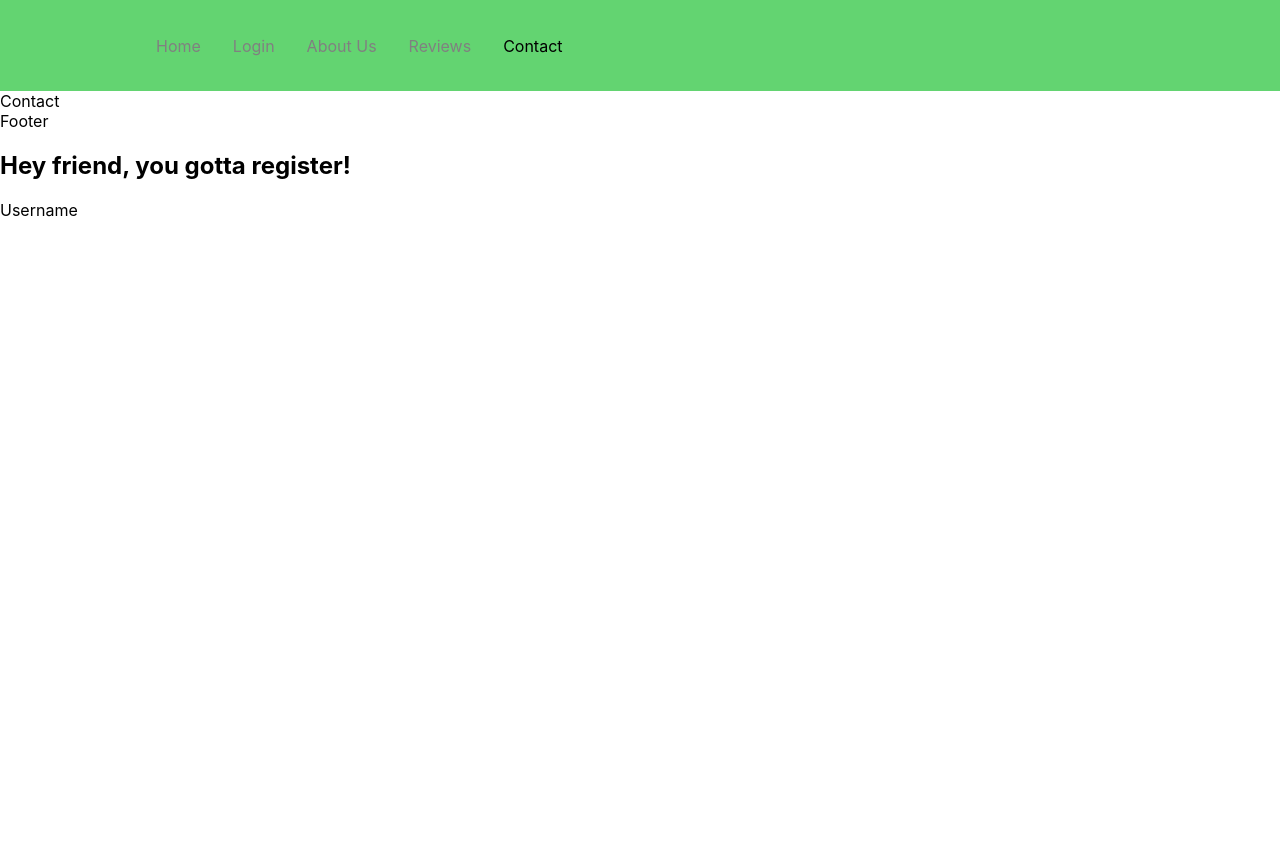
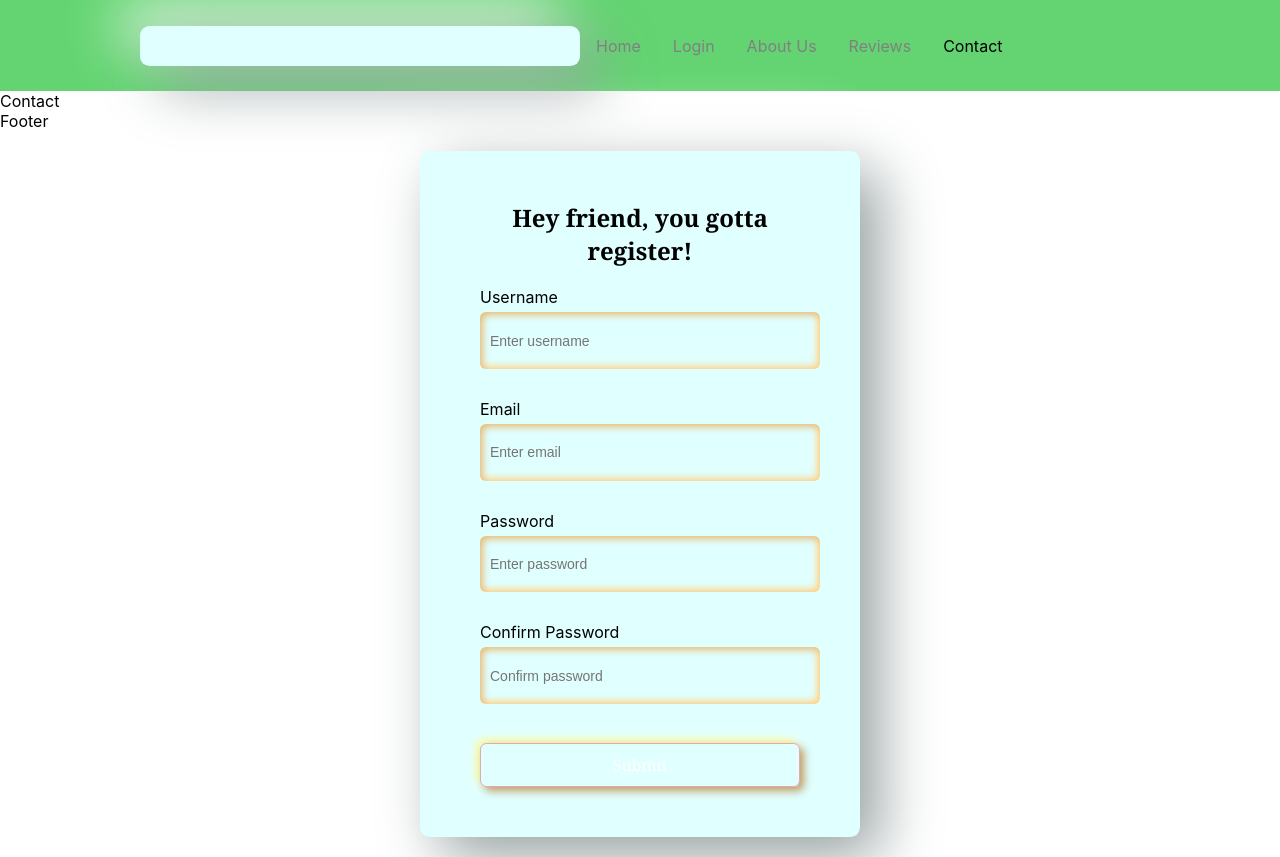
Before and after one commit to Jane-Wandia/Trip-Tread-Front-End, a React (Create React App) app: page /components/Contact in a window 1280 px wide. Before the commit the page ends 800 px from the top, so only its background shows below. Built offline with nearby package versions, Linux system fonts and the light colour scheme.

Commit message:
Styled the registration form

```diff
--- a/src/components/CSS/Register.css
+++ b/src/components/CSS/Register.css
@@ -0,0 +1,87 @@
+.container {
+    width: 400px;
+    border-radius: 0.6em;
+    padding: 20px;
+    background-color: lightcyan;
+    box-shadow: 20px 20px 60px #97a1a1, -20px -20px 60px #ffffff;
+    margin: 20px auto;
+  }
+
+  .form {
+    padding: 30px 40px;
+  }
+
+  .form h2 {
+    text-align: center;
+    margin: 0 0 20px;
+    font-family: Georgia, 'Times New Roman', Times, serif;
+  }
+
+  .form-control {
+    margin-bottom: 10px;
+    padding-bottom: 20px;
+    position: relative;
+  }
+
+  .form-control label {
+    color: var(--text-color);
+    display: block;
+    margin-bottom: 5px;
+  }
+  .form-control input {
+    border-radius: 6px;
+    background: var(--primary-color);
+    box-shadow: inset 3px 3px 7px #e9bd7c, inset -3px -3px 7px #ffd98e;
+    min-height: 2.618em;
+    border: var(--quadrary-color) solid 2px;
+    display: block;
+    width: 100%;
+    font-size: 14px;
+    padding: 10px;
+  }
+
+  .form-control input:focus {
+    outline: 0;
+    border-color: var(--tertiary-color);
+  }
+
+  .form-control.success input {
+    border-color: var(--success-color);
+  }
+
+  .form-control.error input {
+    border-color: var(--error-color);
+  }
+
+  .form-control small {
+    color: var(--error-color);
+    position: absolute;
+    bottom: 0;
+    left: 0;
+    visibility: hidden;
+  }
+
+  .form-control.error small {
+    visibility: visible;
+  }
+
+  .form button {
+    cursor: pointer;
+    background: var(--secondary-color);
+    box-shadow: 4px 4px 8px #c19c66, -4px -4px 8px #fffaa4;
+    border: 1px solid #ec263c66;
+    color: #fff;
+    font-size: 16px;
+    padding: 0.618em 1.2em;
+    border-radius: 0.4em;
+    font-family: 'Yeseva One', Georgia, cursive;
+    display: block;
+    margin-top: 1.2em;
+    width: 100%;
+  }
+
+  .form button:active,
+  .form button:focus {
+    outline: 0;
+    background-color: #fc364c;
+  }
--- a/src/components/Register.jsx
+++ b/src/components/Register.jsx
@@ -1,18 +1,75 @@
-import React from 'react'
-import './CSS/Register.css'
+import React, { useState } from "react";
+import "./CSS/Register.css";
 
 function Register() {
+  const [myForm, setMyForm] = useState({
+    username: "",
+    email: "",
+    password: "",
+    confirmPassword: "",
+  });
+
+  const onChangeBinder = (e) => {
+    setMyForm((myForm) => ({
+      ...myForm,
+      [e.target.name]: e.target.value,
+    }));
+  };
+  console.log(myForm)
   return (
-    <div className='container'>
-      <form className='form'>
-        <h2>Hey friend, you gotta register!</h2>
-        <div className='forrm-control'>
-          <label for='username'>Username</label>
-        </div>
-      </form>
-
+    <>
+      <div className="container">
+        <form className="form">
+          <h2>Hey friend, you gotta register!</h2>
+          <div className="form-control">
+            <label for="username">Username</label>
+            <input
+              type="text"
+              id="username"
+              placeholder="Enter username"
+              name="username"
+              onChange={onChangeBinder}
+            />
+            <small>Error message</small>
+          </div>
+          <div className="form-control">
+            <label for="email">Email</label>
+            <input
+              type="text"
+              id="email"
+              placeholder="Enter email"
+              name="email"
+              onChange={onChangeBinder}
+            />
+            <small>Error message</small>
+          </div>
+          <div className="form-control">
+            <label for="password">Password</label>
+            <input
+              type="password"
+              id="password"
+              placeholder="Enter password"
+              name="password"
+              onChange={onChangeBinder}
+            />
+            <small>Error message</small>
+          </div>
+          <div className="form-control">
+            <label for="password">Confirm Password</label>
+            <input
+              type="password"
+              id="password"
+              placeholder="Confirm password"
+              name="confirmPassword"
+              onChange={onChangeBinder}
+            />
+            <small>Error message</small>
+          </div>
+          <button type="submit">Submit</button>
+        </form>
       </div>
-  )
+    </>
+  );
 }
 
 export default Register;
```
